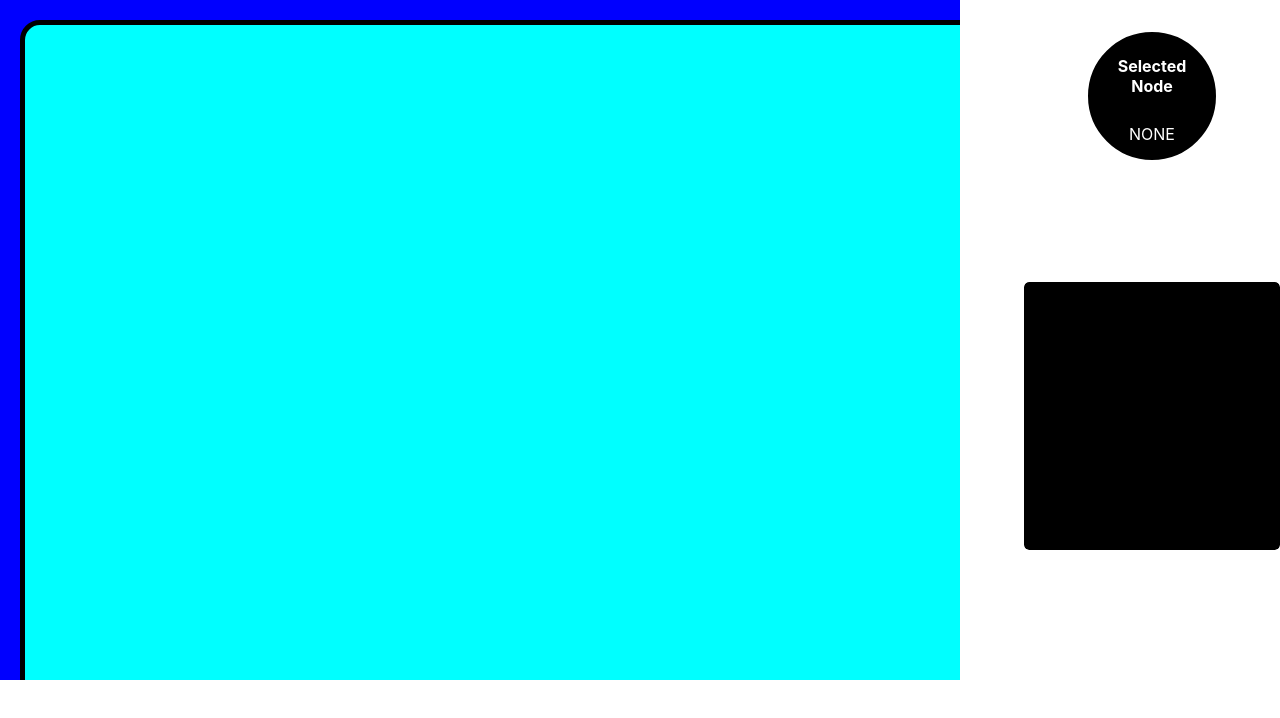
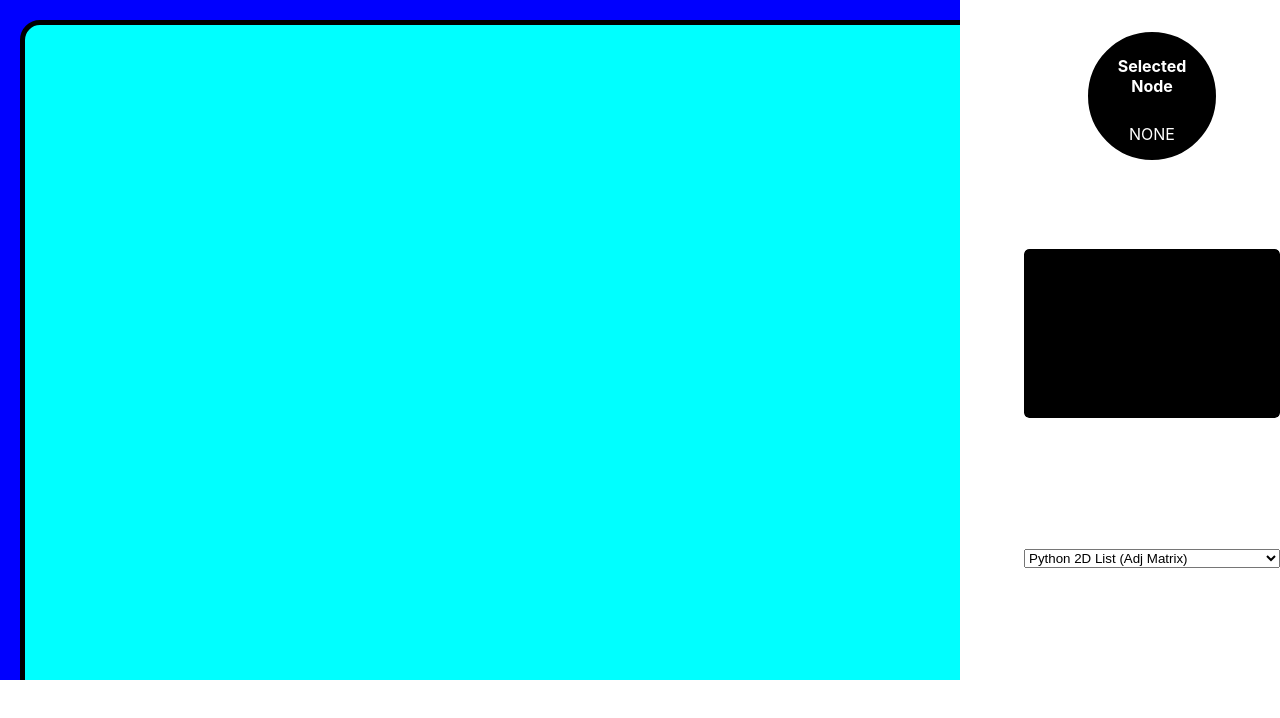
Before and after one commit to vivekKr24/graphity-typescript, a React (Create React App) app: page / in a window 1280 px wide. Shown: the top 718 px of the page. Built offline with nearby package versions, Linux system fonts and the light colour scheme.

Commit message:
Download Component Created

```diff
--- a/src/App.css
+++ b/src/App.css
@@ -78,3 +78,7 @@ td {
   height: fit-content;
   display: block;
 }
+
+option{
+  font-family: monospace;
+}
--- a/src/App.tsx
+++ b/src/App.tsx
@@ -4,6 +4,7 @@ import './App.css';
 import { Canvas } from './components/canvas';
 import { ObjectTrackerView } from './components/object_tracker_view';
 import { AdjecencyListView } from './components/adj_list_view';
+import { DownloadGraph } from './components/download_graph';
 
 function App() {
   return (
@@ -15,6 +16,7 @@ function App() {
       <div id='stat-area'>
         <ObjectTrackerView/>
         <AdjecencyListView/>
+        <DownloadGraph/>
       </div>
     </div>
   );
--- /dev/null
+++ b/src/components/download_graph.tsx
@@ -0,0 +1,56 @@
+import { useEffect } from "react";
+import { ToCPPveclist, ToCPPvecvecMatrix, ToJSON, ToPythonDictAdjMatrix, ToPythonListAdjMatrix, ToPythonListMatrix } from "../API/DataTypes/adjListConvertor";
+import { ObjectTracker } from "../API/Events/object_tracker";
+
+export function DownloadGraph() {
+    function OnSelectExportOption(e: Event) {
+        let sel: any = e.target
+        switch (sel.value) {
+            default:
+                console.log("list adjmatrix:", ToPythonListAdjMatrix(ObjectTracker.GetAdjList()))
+                console.log("dict:", ToPythonDictAdjMatrix(ObjectTracker.GetAdjList()))
+                console.log("veclist:", ToCPPveclist(ObjectTracker.GetAdjList()))
+                console.log("veclist:", ToCPPveclist(ObjectTracker.GetAdjList()))
+                console.log("list adjlist:", ToPythonListMatrix(ObjectTracker.GetAdjList()))
+                console.log("json:", ToJSON(ObjectTracker.GetAdjList()))
+
+                break;
+        }
+    }
+
+    useEffect(() => {
+        document.getElementById("select_export_type_id")!!.onchange = (e) => {
+            OnSelectExportOption(e)
+        }
+    })
+    return (
+        <div>
+            <label htmlFor="select_export_type"></label>
+            <select name="select_export_type" id="select_export_type_id">
+                    <optgroup label="Python Data Types">
+                        <option value="python_2d_list_m">
+                            Python 2D List (Adj Matrix)
+                        </option>
+                        <option value="python_2d_list_l">
+                            Python 2D List (Adj List)
+                        </option>
+                        <option value="python dictionary">
+                            Python Dictionary (Adj List)
+                        </option>
+                    </optgroup>
+                    <optgroup label="CPP Data Types">
+                        <option value={"cpp_vec_list_int_l"}>
+                            {"C++ vector<list<int>> (Adj List)"}
+                        </option>
+                        <option value={"cpp_vec_vec_int_m"}>
+                            {"C++ vector<vector<int>> (Adj Matrix)"}
+                        </option>
+                    </optgroup>
+                <optgroup label="Database Formats">
+                    <option value="json"> JavaScript Object Notation </option>
+                    <option value="json"> GarphQL graph {"<Test this>"} </option>
+                </optgroup>
+            </select>
+        </div>
+    )
+}
```
